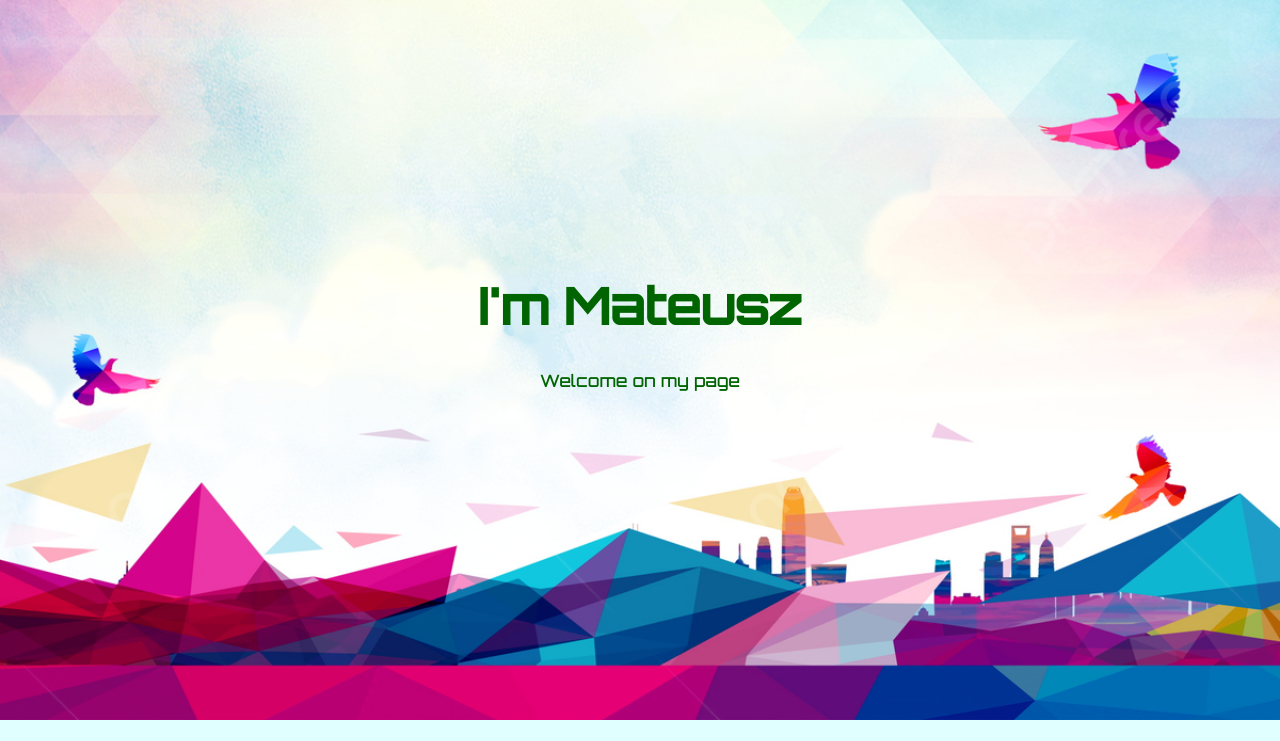
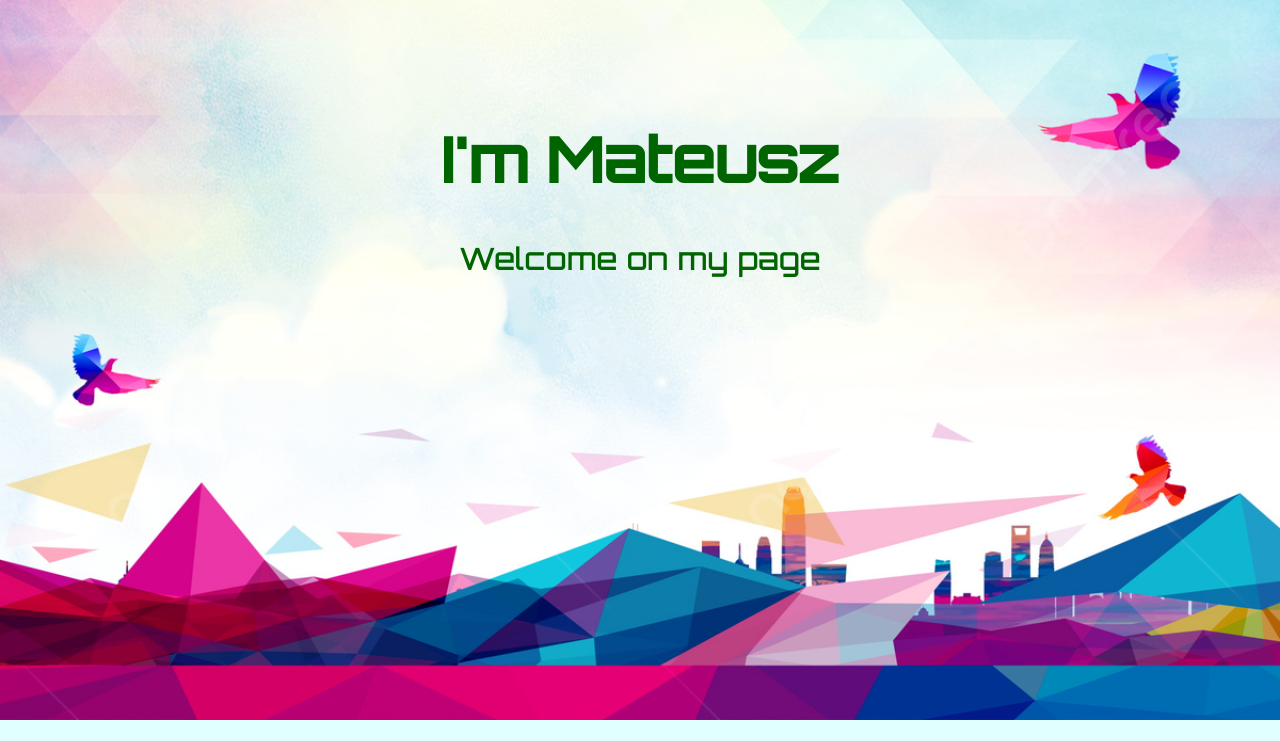
Before and after one commit to mstrzelczyk4/My-website, a plain HTML site: page index.html in a window 1280 px wide. Shown: the top 741 px of the page. Drawn offline with Linux system fonts and the light colour scheme.

Commit message:
Change top-container text position

```diff
--- a/css/styles.css
+++ b/css/styles.css
@@ -4,11 +4,11 @@ body {
   text-align: center;
   font-family: 'Merriweather', serif;
   background-color: lightcyan;
+  font-size: 17px;
 }
 
 p {
   margin: 0px;
-  font-size: 17px;
 }
 
 hr {
@@ -50,12 +50,12 @@ a:hover {
 
 .top-header {
   position: absolute;
-  top: 30%;
+  top: 10%;
   width: 100%;
   text-align: center;
   color: darkgreen;
   font-family: 'Orbitron', sans-serif;
-  font-size: 25px;
+  font-size: 2.4vw;
 }
 
 .experience {
```
